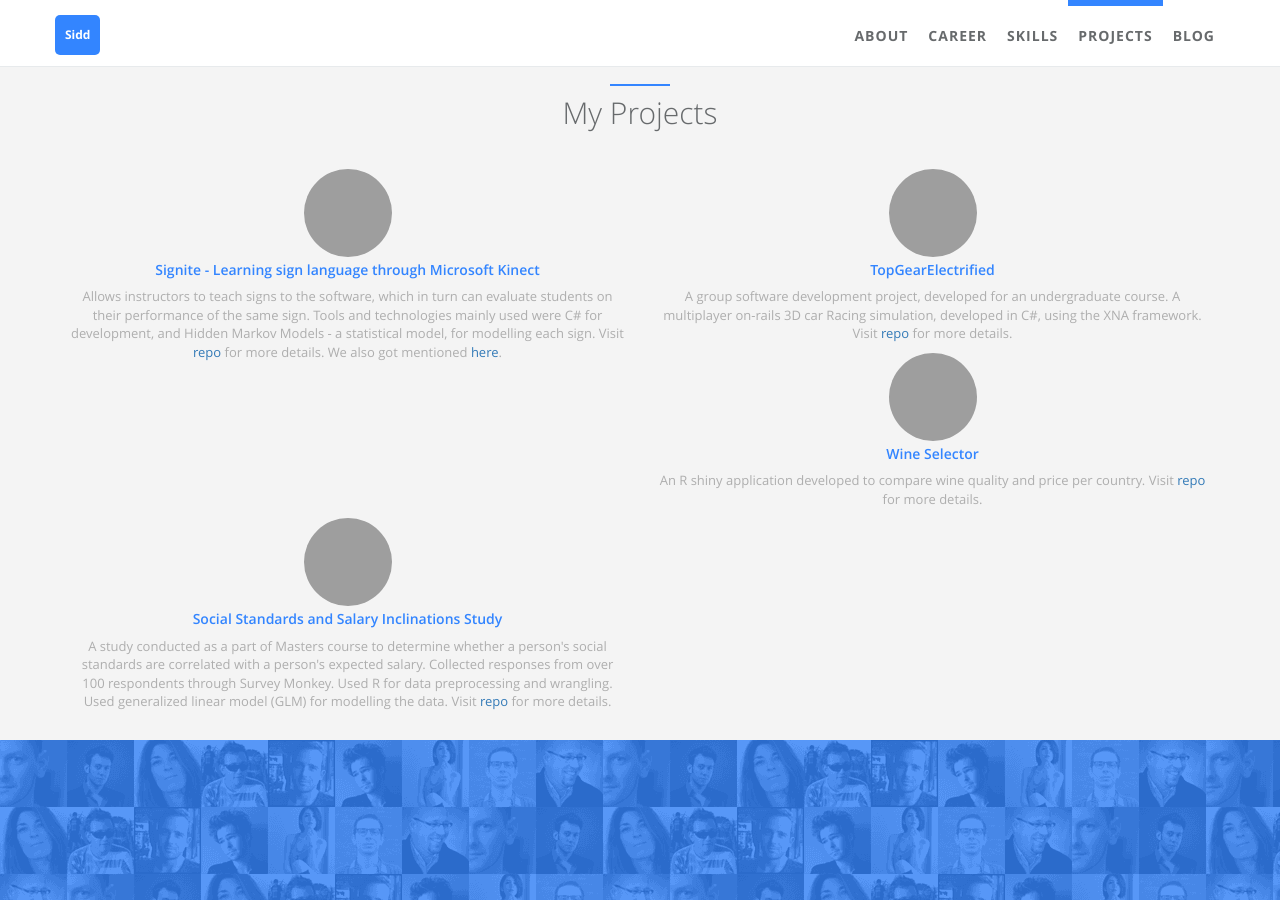
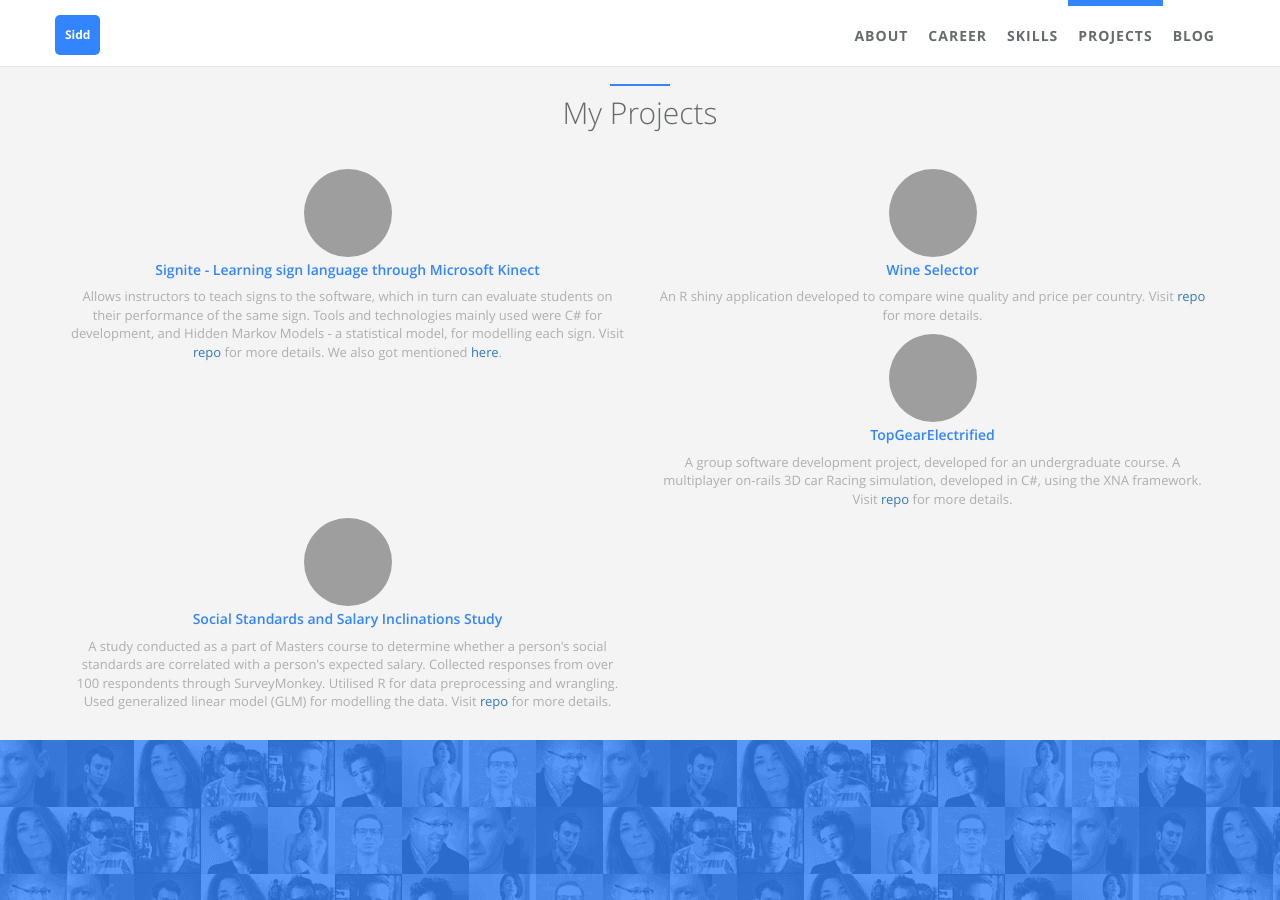
Before and after one commit to sarora/sarora.github.io, a Jekyll site: the page built from index.html, in a window 1280 px wide and 900 px high, scrolled down 3660 px, cut to the strip 0-900 px from the top of the window. Built offline with Jekyll 4.4.1, drawn with Linux system fonts in a browser that asks for light colours; grey boxes are pictures that could not be loaded.

Commit message:
Edit typo

```diff
--- a/_data/index/projects.yml
+++ b/_data/index/projects.yml
@@ -9,21 +9,21 @@
         Hidden Markov Models - a statistical model, for modelling each sign. Visit <a title= "github.com/sarora/314Kinect" href="https://github.com/sarora/314Kinect" target="_blank">repo</a> for more details.
         We also got mentioned <a title= "sci.waikato.ac.nz" href="http://sci.waikato.ac.nz/__data/assets/pdf_file/0004/97114/Matter-of-Fact-Spring-2011_WEB.pdf" target="_blank">here</a>.
 
+- name: Wine Selector
+  url: https://github.com/sarora/rate_wine_shiny
+  img: /static/assets/img/landing/wineselector.jpg
+  desc: An R shiny application developed to compare wine quality and price per country.
+        Visit <a title= "github.com/sarora/rate_wine_shiny" href="https://github.com/sarora/rate_wine_shiny" target="_blank">repo</a> for more details.
+
 - name: TopGearElectrified
   url: https://github.com/sarora/242TopGearElectrified
   img: /static/assets/img/landing/topgear.jpg
   desc: A group software development project, developed for an undergraduate course. A multiplayer on-rails 3D car Racing simulation, developed in C#, using the XNA framework.
         Visit <a title= "github.com/sarora/242TopGearElectrified" href="https://github.com/sarora/242TopGearElectrified" target="_blank">repo</a> for more details.
 
-- name: Wine Selector
-  url: https://github.com/sarora/rate_wine_shiny
-  img: /static/assets/img/landing/wineselector.jpg
-  desc: An R shiny application developed to compare wine quality and price per country.
-        Visit <a title= "github.com/sarora/rate_wine_shiny" href="https://github.com/sarora/rate_wine_shiny" target="_blank">repo</a> for more details.
-
 - name: Social Standards and Salary Inclinations Study
   url: https://github.com/sarora/SocialSalaryStudy
   img: /static/assets/img/landing/salary.png
   desc: A study conducted as a part of Masters course to determine whether a person's social standards are correlated with a person's expected salary. Collected responses from over 100
-        respondents through Survey Monkey. Used R for data preprocessing and wrangling. Used generalized linear model (GLM) for modelling the data.
+        respondents through SurveyMonkey. Utilised R for data preprocessing and wrangling. Used generalized linear model (GLM) for modelling the data.
         Visit <a title= "github.com/sarora/SocialSalaryStudy" href="https://github.com/sarora/SocialSalaryStudy" target="_blank">repo</a> for more details.
```
